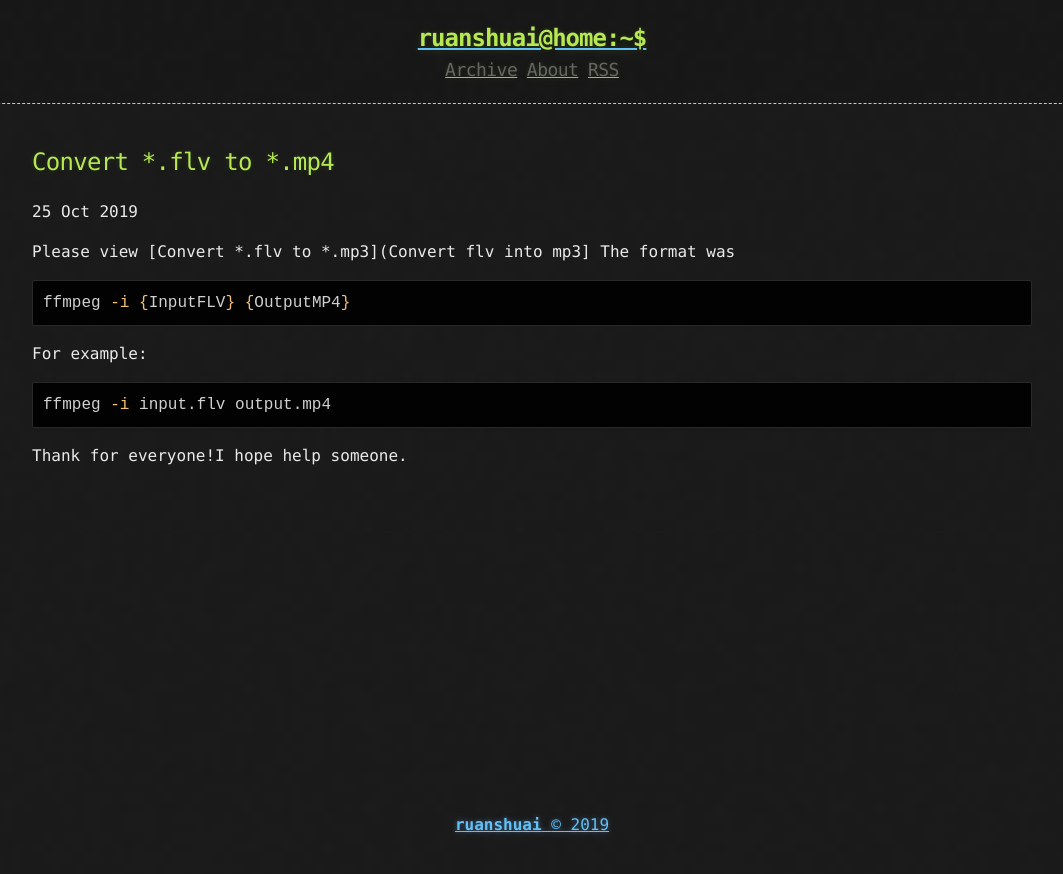
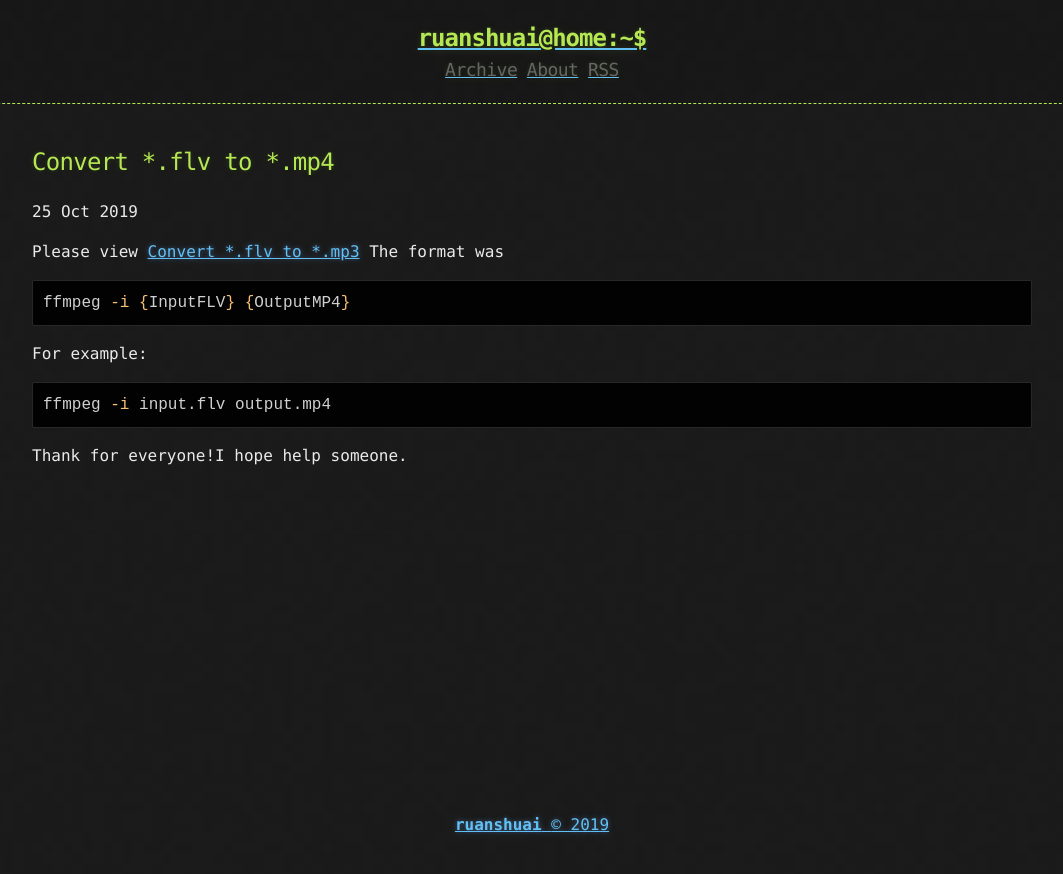
Before and after one commit to orange2008/orwtmc, a Jekyll site: the page built from _posts/2019-10-25-Convert-flv-into-mp4.md, in a window 1280 px wide. Shown: the top 874 px of the page, without its empty margins (108-1171 px from the left). Built offline with Jekyll 4.4.1, drawn with Linux system fonts in a browser that asks for light colours.

Commit message:
change errors

````diff
--- a/_posts/2019-10-25-Convert-flv-into-mp4.md
+++ b/_posts/2019-10-25-Convert-flv-into-mp4.md
@@ -2,7 +2,7 @@
 title: Convert *.flv to *.mp4
 published: true
 ---
-Please view [Convert *.flv to *.mp3](Convert flv into mp3]
+Please view [Convert *.flv to *.mp3](Convert-flv-into-mp3)
 The format was
 ```shell
 ffmpeg -i {InputFLV} {OutputMP4}
````
